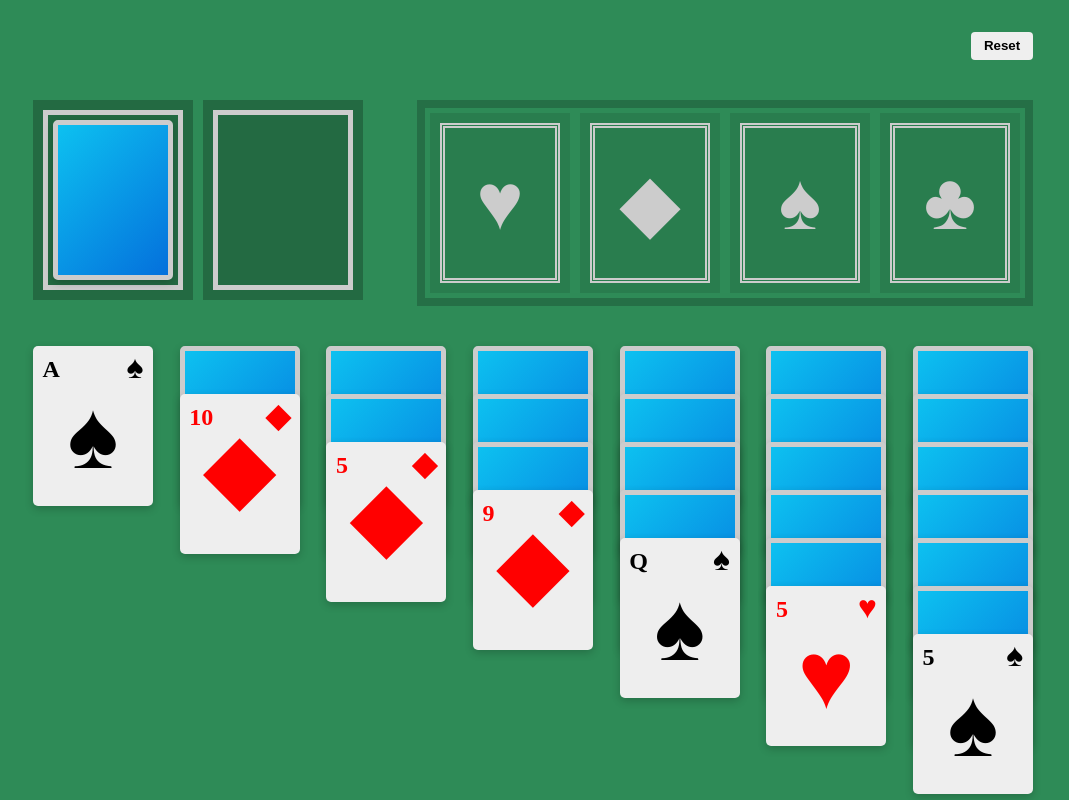
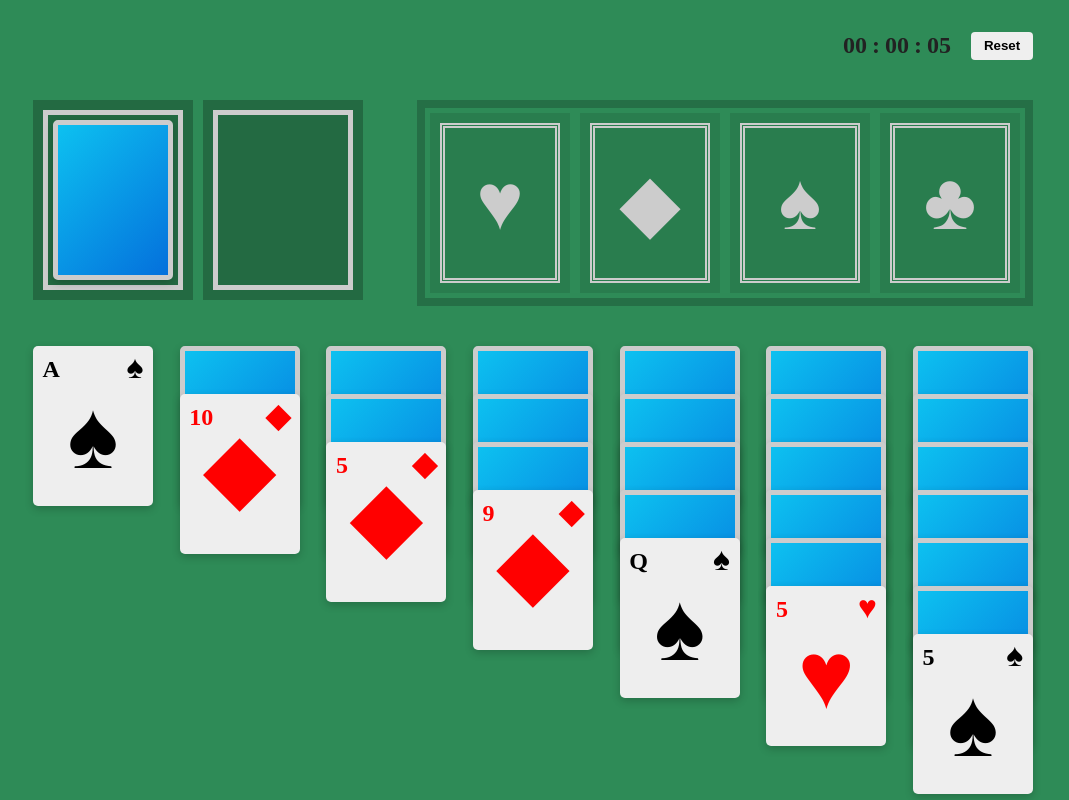
Before and after one commit to mmendesas/solitaire, a React (Vite) app: page / in a window 1280 px wide. Shown: the whole page, without its empty margins (107-1176 px from the left). Built offline with nearby package versions, Linux system fonts and the light colour scheme.

Commit message:
feat: add a timer counter

```diff
--- a/src/App.css
+++ b/src/App.css
@@ -57,4 +57,8 @@ main {
 
 .hud {
   align-self: flex-end;
+
+  display: flex;
+  align-items: center;
+  gap: 20px;
 }
--- a/src/App.tsx
+++ b/src/App.tsx
@@ -6,9 +6,10 @@ import { BucketBox } from './components/BucketBox';
 import { SourceBox } from './components/SourceBox';
 import { useGame } from './context/GameContext';
 import { Bucket } from './utils/types';
+import { Clock } from './components/Clock';
 
 function App() {
-  const { buckets, lanes, loadGame, resetGame } = useGame();
+  const { buckets, lanes, loadGame, resetGame, config } = useGame();
 
   useEffect(() => {
     loadGame();
@@ -18,6 +19,7 @@ function App() {
     <div className="center">
       <main>
         <div className="hud">
+          <Clock key={config.remainID} />
           <button onClick={resetGame}>Reset</button>
         </div>
         <section className="header">
--- /dev/null
+++ b/src/components/Clock.css
@@ -0,0 +1,8 @@
+.clock {
+  display: flex;
+  gap: 5px;
+
+  font-weight: bold;
+  font-size: 24px;
+  color: #222;
+}
--- /dev/null
+++ b/src/components/Clock.tsx
@@ -0,0 +1,33 @@
+import { useEffect, useState } from 'react';
+import './Clock.css';
+
+function zeroPad(num: number, places: number = 2) {
+  return String(num).padStart(places, '0');
+}
+
+export const Clock = () => {
+  const [count, setCount] = useState(0);
+
+  const seconds = zeroPad(Math.floor(count % 60));
+  const minutes = zeroPad(Math.floor(count / 60));
+
+  useEffect(() => {
+    const timerID = setInterval(() => {
+      setCount((prev) => prev + 1);
+    }, 1000);
+
+    return () => {
+      clearInterval(timerID);
+    };
+  }, []);
+
+  return (
+    <div className="clock">
+      <span>00</span>
+      <span>:</span>
+      <span>{minutes}</span>
+      <span>:</span>
+      <span>{seconds}</span>
+    </div>
+  );
+};
```
